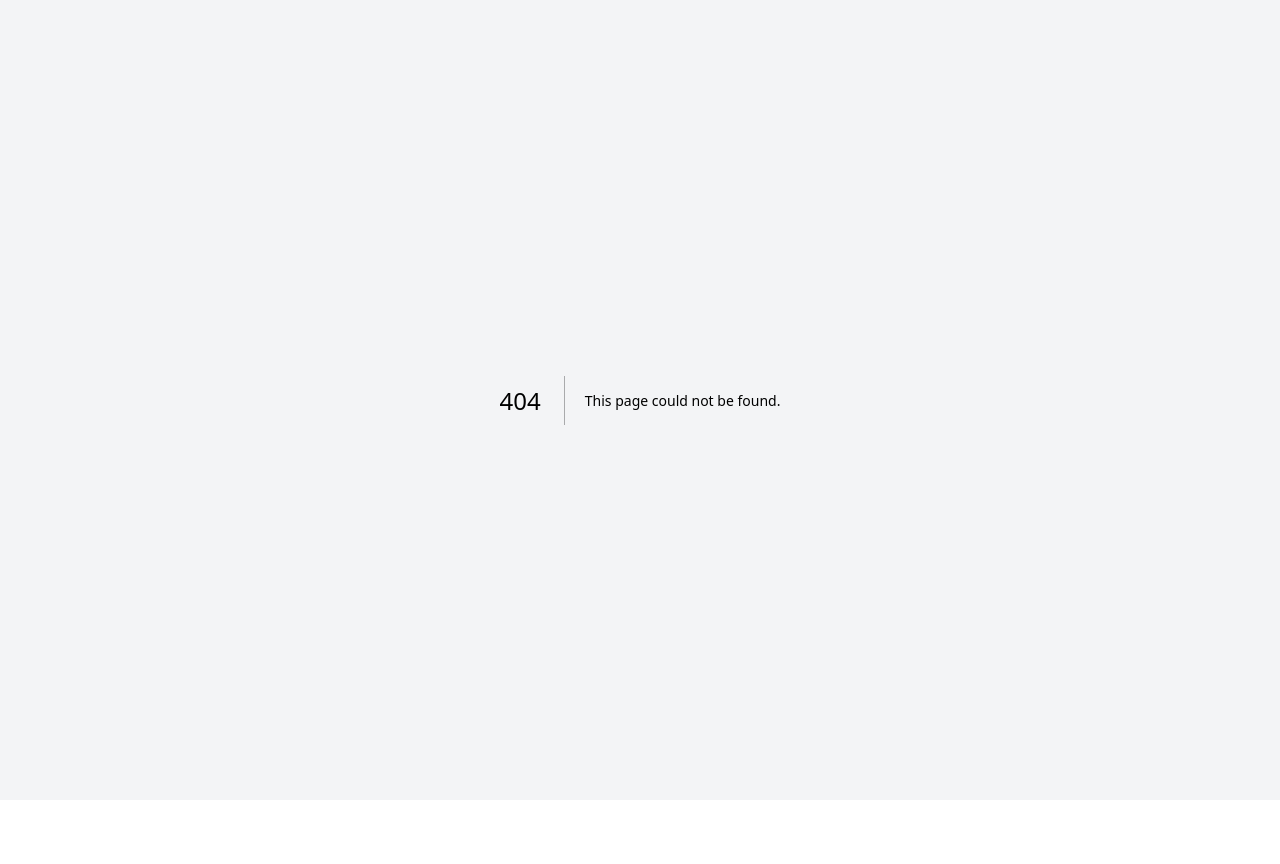
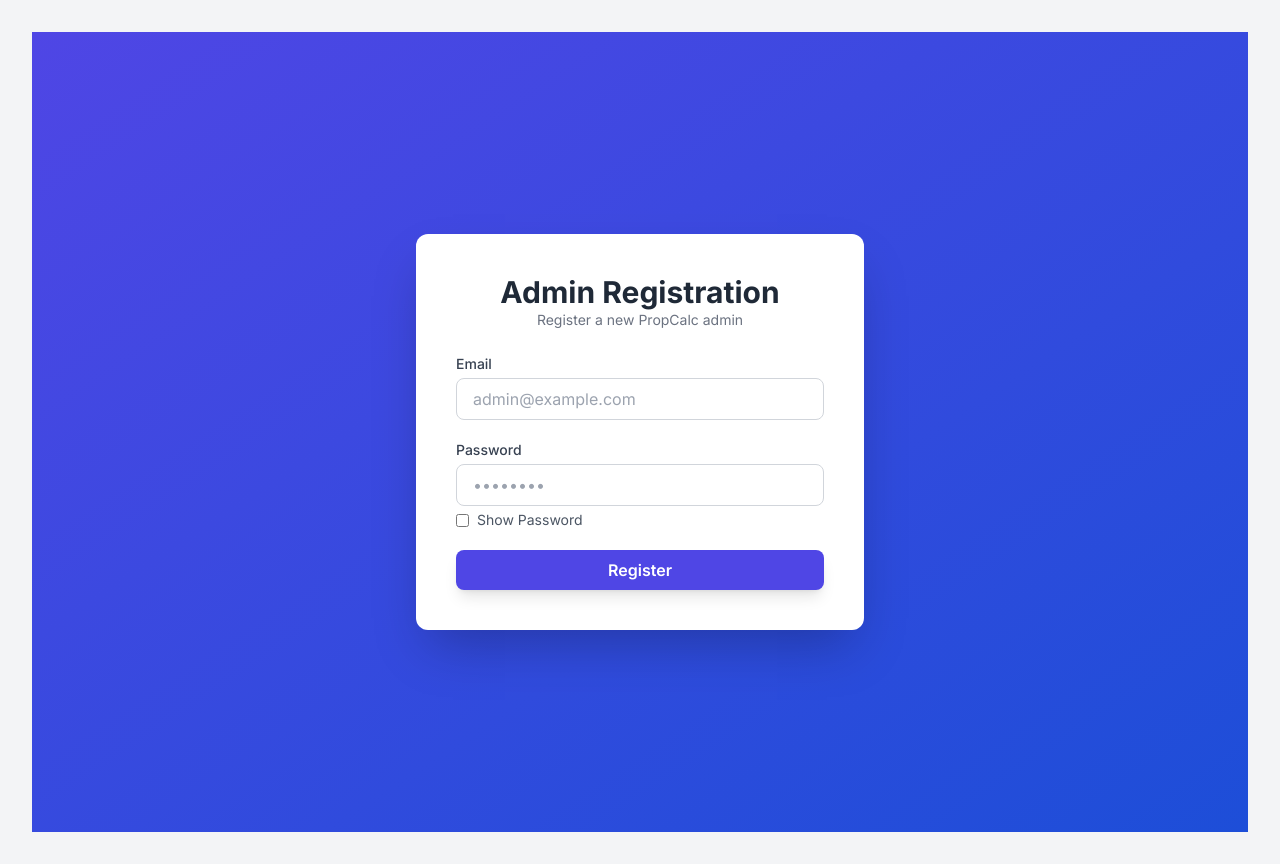
Before and after one commit to ompatil21/propcalc, a Next.js app in the folder frontend/: page /admin/register in a window 1280 px wide. Before the commit this address had no page. Before the commit the page ends 800 px from the top, so only its background shows below. Built offline with nearby package versions, Linux system fonts and the light colour scheme.

Commit message:
admin register page

```diff
--- /dev/null
+++ b/frontend/src/app/admin/register/page.tsx
@@ -0,0 +1,128 @@
+"use client";
+
+import { useEffect, useState } from "react";
+import { useRouter } from "next/navigation";
+import Loader from "@/components/Loader";
+
+
+
+
+export default function RegisterPage() {
+    const router = useRouter();
+    const [email, setEmail] = useState("");
+    const [password, setPassword] = useState("");
+    const [showPassword, setShowPassword] = useState(false);
+    const [error, setError] = useState("");
+    const [success, setSuccess] = useState("");
+    const [mounted, setMounted] = useState(false);
+    const [loading, setLoading] = useState(false);
+
+    // Wait until client renders
+    useEffect(() => {
+        setMounted(true);
+    }, []);
+
+    // // Redirect if token exists (client-side only)
+    // useEffect(() => {
+    //     if (mounted) {
+    //         const token = localStorage.getItem("token");
+    //         if (token) {
+    //             console.log("Redirecting: already logged in");
+    //             router.replace("/"); // Or /admin if you prefer
+    //         }
+    //     }
+    // }, [mounted]);
+
+    const handleRegister = async (e: any) => {
+        e.preventDefault();
+        setError("");
+        setSuccess("");
+        setLoading(true);
+
+        if (password.length < 8) {
+            setError("Password must be at least 8 characters.");
+            setLoading(false);
+            return;
+        }
+
+        try {
+            const res = await fetch("http://localhost:5000/api/auth/register", {
+                method: "POST",
+                headers: { "Content-Type": "application/json" },
+                body: JSON.stringify({ email, password, role: "admin" }),
+            });
+
+            const data = await res.json();
+            if (!res.ok) {
+                setError(data.error || "Registration failed");
+            } else {
+                setSuccess("Registered successfully. Redirecting to login...");
+                setTimeout(() => router.push("/login"), 2000);
+            }
+        } catch (err) {
+            setError("Request failed");
+        } finally {
+            setLoading(false);
+        }
+    };
+
+
+    // Prevent rendering until mounted
+    if (!mounted) return null;
+
+    return (
+        <div className="min-h-screen flex items-center justify-center bg-gradient-to-br from-indigo-600 to-blue-700 px-4">
+            <div className="bg-white shadow-2xl rounded-xl w-full max-w-md p-8 sm:p-10">
+                <h2 className="text-3xl font-bold text-center text-gray-800">Admin Registration</h2>
+                <p className="text-center text-gray-500 mb-6 text-sm">Register a new PropCalc admin</p>
+
+                {error && <div className="text-red-500 text-sm mb-4">{error}</div>}
+                {success && <div className="text-green-600 text-sm mb-4">{success}</div>}
+
+                <form onSubmit={handleRegister} className="space-y-5">
+                    <div>
+                        <label className="block text-sm font-medium text-gray-700 mb-1">Email</label>
+                        <input
+                            type="email"
+                            className="w-full px-4 py-2 rounded-lg border border-gray-300 focus:outline-none focus:ring-2 focus:ring-indigo-500 transition"
+                            placeholder="admin@example.com"
+                            value={email}
+                            onChange={(e) => setEmail(e.target.value)}
+                            required
+                        />
+                    </div>
+
+                    <div>
+                        <label className="block text-sm font-medium text-gray-700 mb-1">Password</label>
+                        <input
+                            type={showPassword ? "text" : "password"}
+                            className="w-full px-4 py-2 rounded-lg border border-gray-300 focus:outline-none focus:ring-2 focus:ring-indigo-500 transition"
+                            placeholder="••••••••"
+                            value={password}
+                            onChange={(e) => setPassword(e.target.value)}
+                            required
+                        />
+                        <label className="flex items-center mt-1 text-sm text-gray-600">
+                            <input
+                                type="checkbox"
+                                className="mr-2"
+                                checked={showPassword}
+                                onChange={() => setShowPassword(!showPassword)}
+                            />
+                            Show Password
+                        </label>
+                    </div>
+
+                    <button
+                        type="submit"
+                        disabled={loading}
+                        className="w-full bg-indigo-600 text-white font-semibold py-2 px-4 rounded-lg hover:bg-indigo-700 transition shadow-lg disabled:opacity-60"
+                    >
+                        {loading ? <Loader /> : "Register"}
+                    </button>
+
+                </form>
+            </div>
+        </div>
+    );
+}
```
